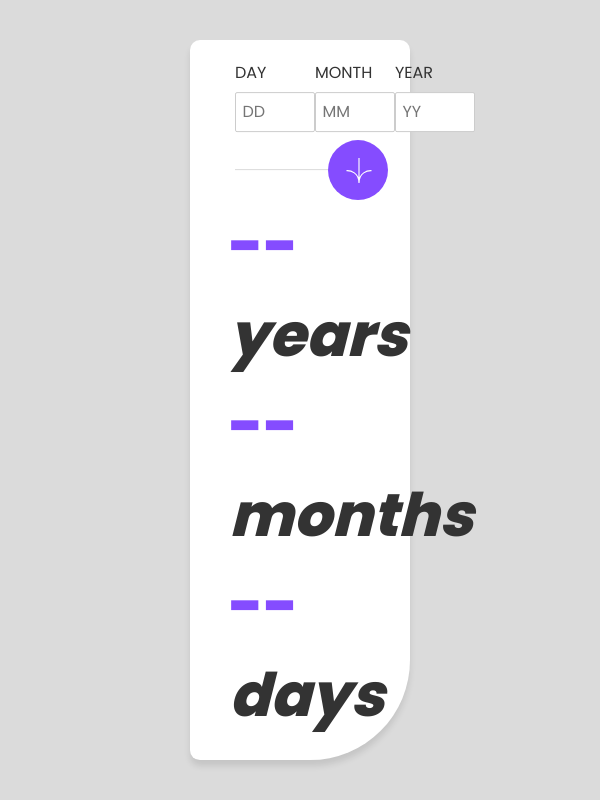
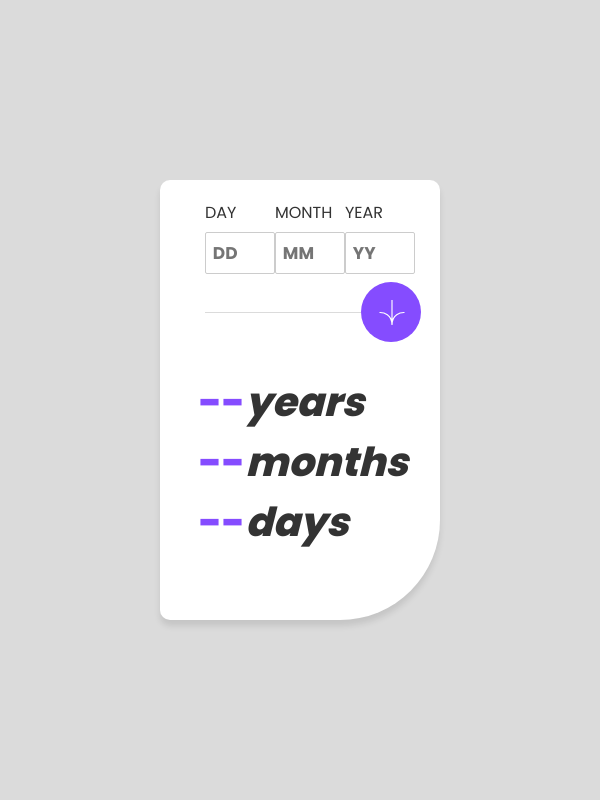
Before and after one commit to Cyntra-22/ageCalculator, a Svelte app: page / in a window 600 px wide. Built offline with nearby package versions, Linux system fonts and the light colour scheme.

Commit message:
updated the css style for responsive

```diff
--- a/src/App.svelte
+++ b/src/App.svelte
@@ -43,7 +43,6 @@
 		padding-left: 25px;
 	}
 
-
 	.year-calculation{
 		padding-left: 19px;
 		font-size: 60px;
@@ -55,7 +54,24 @@
 		background-color: none;
 	}
 
+	@media (min-width: 400px ) and (max-width: 765px){
+		.year-calculation{
+			font-size: 40px;
+			font-weight: 1000;
+		}
+		.main-container{
+			width: 40%;
+			height: 400px;
+		}
+		.year-calculation{
+			padding-top: 30px;
+		}
 
+		.date-conponent{
+			width: 90%;
+
+		}
+	}
 
 </style>
 
--- a/src/Date.svelte
+++ b/src/Date.svelte
@@ -76,12 +76,14 @@
     .date-container{
         display: flex;
         justify-content: space-between;
-        width: 75%;
+        width: 80%;
     }
 
     input{
         margin-top: 7px;
-        width: 80px;
+        width: 90px;
+		font-weight: bold;
+		font-size: 24px;
     }
 
     .line-container{
@@ -116,6 +118,20 @@
     button{
 		border: none;
 		background-color: transparent;
+		border-radius: 50%;
+	}
+
+	@media (min-width: 400px ) and (max-width: 765px){
+		.date-container{
+			width: 40%;
+
+   	 	}
+		input{
+
+			width: 70px;
+			font-size: 17px;
+    	}
+
 	}
 </style>
 
```
